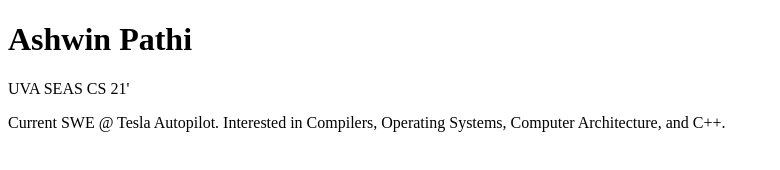
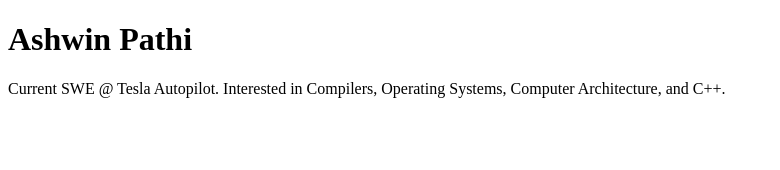
Before and after one commit to AshwinPathi/AshwinPathi.github.io, a plain HTML site: page index.html in a window 1280 px wide. Shown: the whole page, without its empty margins (0-780 px from the left). Drawn offline with Linux system fonts and the light colour scheme.

Commit message:
update website

```diff
--- a/index.html
+++ b/index.html
@@ -2,8 +2,6 @@
 <html>
 	<body>
 		<h1>Ashwin Pathi</h1>
-		<p>UVA SEAS CS 21'</p>
-
 		<p>Current SWE @ Tesla Autopilot. Interested in Compilers, Operating Systems, Computer Architecture, and C++.</p>
 	</body>
 </html>
```
